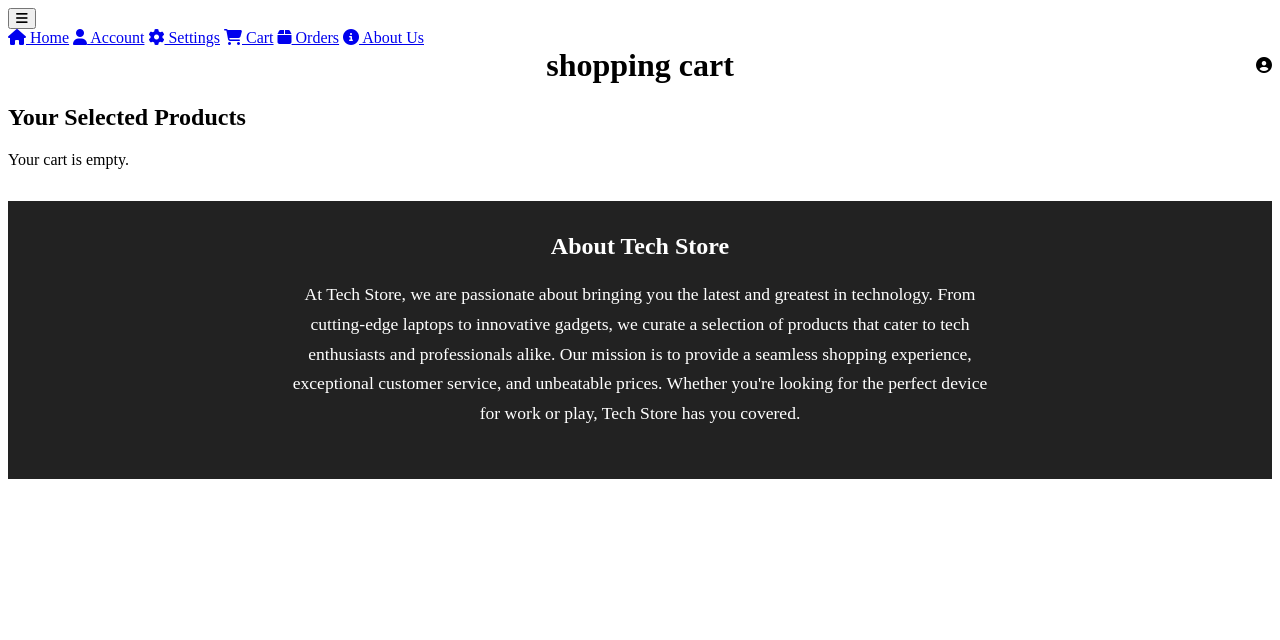
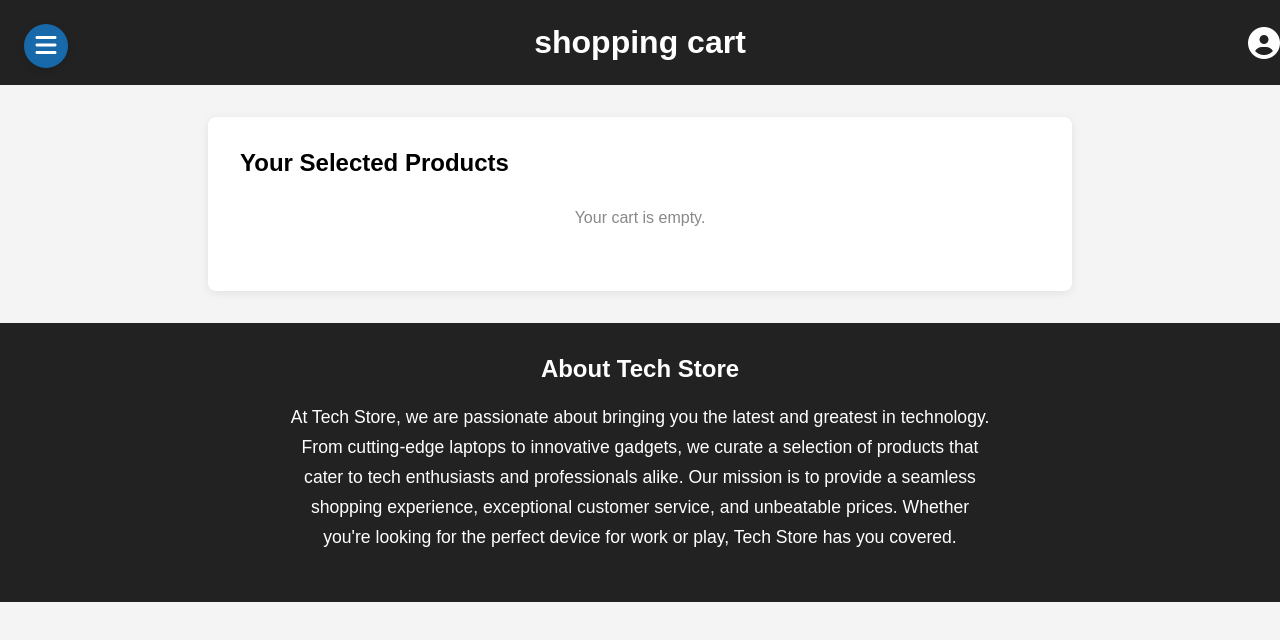
Before and after one commit to Monty-frp/tech_store, a plain HTML site: page cart/cart.html in a window 1280 px wide. Drawn offline with Linux system fonts and the light colour scheme; files that its build step writes are made by us from their sources; the site is published under a folder, as on GitHub Pages, so addresses that start at the root find nothing.

Commit message:
Add files via upload

```diff
--- a/cart/cart.html
+++ b/cart/cart.html
@@ -4,7 +4,7 @@
     <meta charset="UTF-8">
     <meta name="viewport" content="width=device-width, initial-scale=1.0">
     <title>Shopping Cart - Tech Store</title>
-    <link rel="stylesheet" href="/style/cart_style.css">
+    <link rel="stylesheet" href="./style/cart_style.css">
     <link rel="stylesheet" href="https://cdnjs.cloudflare.com/ajax/libs/font-awesome/6.4.2/css/all.min.css">
 </head>
 <body>
@@ -13,7 +13,7 @@
     <!-- Sliding Side Menu -->
     <nav class="side-menu" id="sideMenu">
     <!-- Close link removed for toggle behavior -->
-        <a href="/index.html"><i class="fas fa-home"></i> Home</a>
+        <a href="./index.html"><i class="fas fa-home"></i> Home</a>
         <a href="account.html"><i class="fas fa-user"></i> Account</a>
         <a href="settings.html"><i class="fas fa-cog"></i> Settings</a>
         <a href="cart.html"><i class="fas fa-shopping-cart"></i> Cart</a>
@@ -94,7 +94,7 @@
         renderCart();
     }
     document.getElementById('checkoutBtn').onclick = function() {
-        window.location.href = '/payment/payment.html';
+        window.location.href = './payment/payment.html';
     };
     renderCart();
     </script>
```
